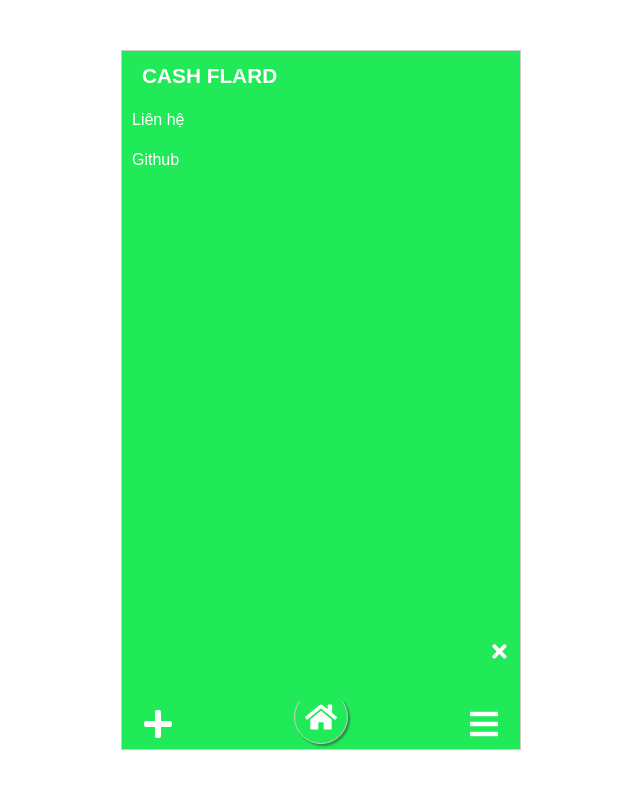
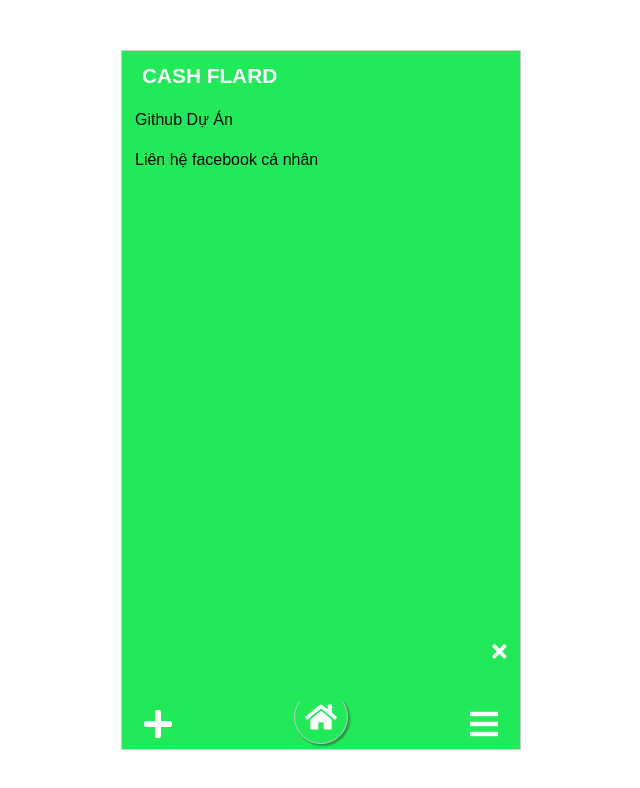
Before and after one commit to Spidust/CashFlard, a React (Vite) app: page /1/1 in a window 1280 px wide. Both pictures are taken after a click on the element 803 px from the left and 724 px from the top of the page. Shown: the top 788 px of the page, without its empty margins (319-959 px from the left). Built offline with nearby package versions, Linux system fonts and the light colour scheme.

Commit message:
Import topic by file

```diff
--- a/src/assets/css/home/Menu.css
+++ b/src/assets/css/home/Menu.css
@@ -115,3 +115,13 @@
 .delete-btn:hover {
 	background-color: red;
 }
+
+a {
+	color: rgb(0, 0, 0);
+	text-decoration: none;
+	padding: 0 3px;
+}
+
+a:hover {
+	text-decoration: underline;
+}
--- a/src/component/Home/CreateModal.jsx
+++ b/src/component/Home/CreateModal.jsx
@@ -1,4 +1,4 @@
-import { useState } from "react";
+import { useEffect, useState } from "react";
 import { FaTimes } from "react-icons/fa";
 import NewCategorie from "../../Utils/State/NewCategorie";
 import { useDispatch } from "react-redux";
@@ -13,20 +13,47 @@
 	addTopics(data, parentId, dispatch);
 	quit();
 }
+
+function WatchFileInput(setFileInput) {
+	function onChange(event) {
+		var reader = new FileReader();
+		reader.onload = onReaderLoad;
+		reader.readAsText(event.target.files[0]);
+	}
+
+	function onReaderLoad(event) {
+		setFileInput(event.target.result);
+	}
+
+	document.getElementById("file-input").addEventListener("change", onChange);
+}
+
 function CreateModal(props) {
 	const dispatch = useDispatch();
 	const [input, setInput] = useState();
 
+	useEffect(() => {
+		if (document.getElementById("file-input")) {
+			WatchFileInput(setInput);
+		}
+	}, []);
 	return (
 		<div className="create-modal modal">
 			<FaTimes className="quit" onClick={props.quit}></FaTimes>
-			<label htmlFor="input">Tên: </label>
+			<label htmlFor="input">
+				{props.type == "categorie" ? "Tên" : "JSON"}:{" "}
+			</label>
 			<input
 				type="text"
 				id="input"
 				value={input}
 				onChange={(e) => setInput(e.target.value)}
 			/>
+			{props.type == "categorie" ? (
+				""
+			) : (
+				<input type="file" accept=".json" id="file-input"></input>
+			)}
 			<button
 				className="create-btn"
 				onClick={() => {
@@ -41,7 +68,7 @@
 						);
 				}}
 			>
-				Tạo
+				{props.type == "categorie" ? "Tạo" : "Thêm"}
 			</button>
 		</div>
 	);
--- a/src/component/Home/Menu.jsx
+++ b/src/component/Home/Menu.jsx
@@ -7,8 +7,14 @@
 		<div className={"menu " + (props.active ? "active" : "")}>
 			<FaTimes className="quit" onClick={props.quit}></FaTimes>
 
-			<div className="menu__item">Liên hệ</div>
-			<div className="menu__item">Github</div>
+			<div className="menu__item">
+				<a href="https://github.com/Spidust/CashFlard">Github Dự Án</a>
+			</div>
+			<div className="menu__item">
+				<a href="https://www.facebook.com/profile.php?id=100085815830663">
+					Liên hệ facebook cá nhân
+				</a>
+			</div>
 		</div>
 	);
 }
--- a/src/component/Play/Result.jsx
+++ b/src/component/Play/Result.jsx
@@ -16,6 +16,7 @@
 		>
 			Kết quả: <br />
 			{Right}/{props.length}
+			<br />
 			<button onClick={() => props.setIndexed([])}>Chơi lại</button>
 		</div>
 	);
--- a/src/index.css
+++ b/src/index.css
@@ -60,3 +60,22 @@
 	display: block;
 	margin-top: 1.4rem;
 }
+
+button,
+input::file-selector-button {
+	padding: 8px;
+	color: white;
+	cursor: pointer;
+
+	border-radius: 5px;
+	border: none;
+}
+
+button {
+	background-color: var(--card-color);
+}
+
+input::file-selector-button {
+	background-color: white;
+	color: black;
+}
```
Also changed, not shown: 1 other file (tests, documents, lock files or other folders).
